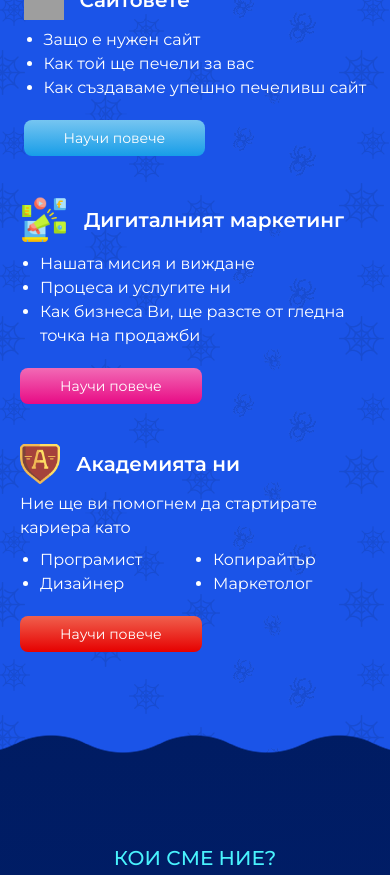
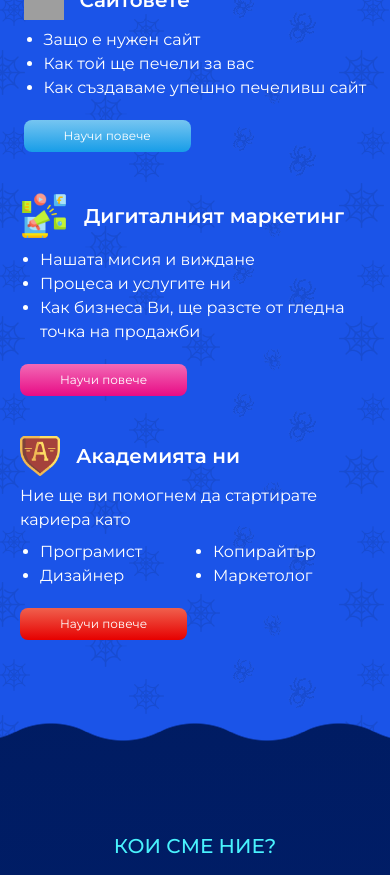
Before and after one commit to StroverIT/Strover, a Next.js app: page / in a window 390 px wide. Shown: the part 1080-1955 px from the top of the page. Built offline with nearby package versions, Linux system fonts and the light colour scheme; grey boxes are pictures that could not be loaded; a web font is replaced by a local one.

Commit message:
chaning with framer motion useInView

```diff
--- a/components/indexPage/InfoAboutCompany.js
+++ b/components/indexPage/InfoAboutCompany.js
@@ -47,7 +47,7 @@ export default function IdeasInWebsite({ isBox = true }) {
             <div className="mt-5 md:mt-10 ">
               <Link href="/web" scroll={false}>
                 <button
-                  className={`px-10 py-2 text-sm rounded-lg btn-web-bg-color`}
+                  className={`px-10 py-2 text-xs sm:text-sm rounded-lg btn-web-bg-color`}
                 >
                   Научи повече
                 </button>
@@ -75,7 +75,7 @@ export default function IdeasInWebsite({ isBox = true }) {
             <div className="mt-5 md:mt-10 ">
               <Link href="/digital" scroll={false}>
                 <button
-                  className={`px-10 py-2 text-sm rounded-lg btn-digital-bg-color`}
+                  className={`px-10 py-2 text-xs sm:text-sm rounded-lg btn-digital-bg-color`}
                 >
                   Научи повече
                 </button>
@@ -105,7 +105,7 @@ export default function IdeasInWebsite({ isBox = true }) {
             <div className="mt-5 md:mt-10 ">
               <Link href="/academy" scroll={false}>
                 <button
-                  className={`px-10 py-2 text-sm rounded-lg btn-academy-bg-color`}
+                  className={`px-10 py-2 text-xs sm:text-sm rounded-lg btn-academy-bg-color`}
                 >
                   Научи повече
                 </button>
--- a/components/layouts/animations/onView/FadeFromBottom.js
+++ b/components/layouts/animations/onView/FadeFromBottom.js
@@ -1,9 +1,8 @@
-import React, { useEffect } from "react";
+import React, { useEffect, useRef } from "react";
 
-import { motion, useAnimation } from "framer-motion";
+import { motion, useAnimation, useInView } from "framer-motion";
 import Image from "next/legacy/image";
 import Link from "next/link";
-import { useInView } from "react-intersection-observer";
 
 export default function FadeFromBottom({
   children,
@@ -19,7 +18,9 @@ export default function FadeFromBottom({
       transition: { ease: "easeOut", duration, delay },
     },
   };
-  const [brands, brandsView] = useInView({ threshold: 0.2 });
+  const brands = useRef(null);
+
+  const brandsView = useInView(brands);
 
   const brandsAnim = useAnimation();
 
```
